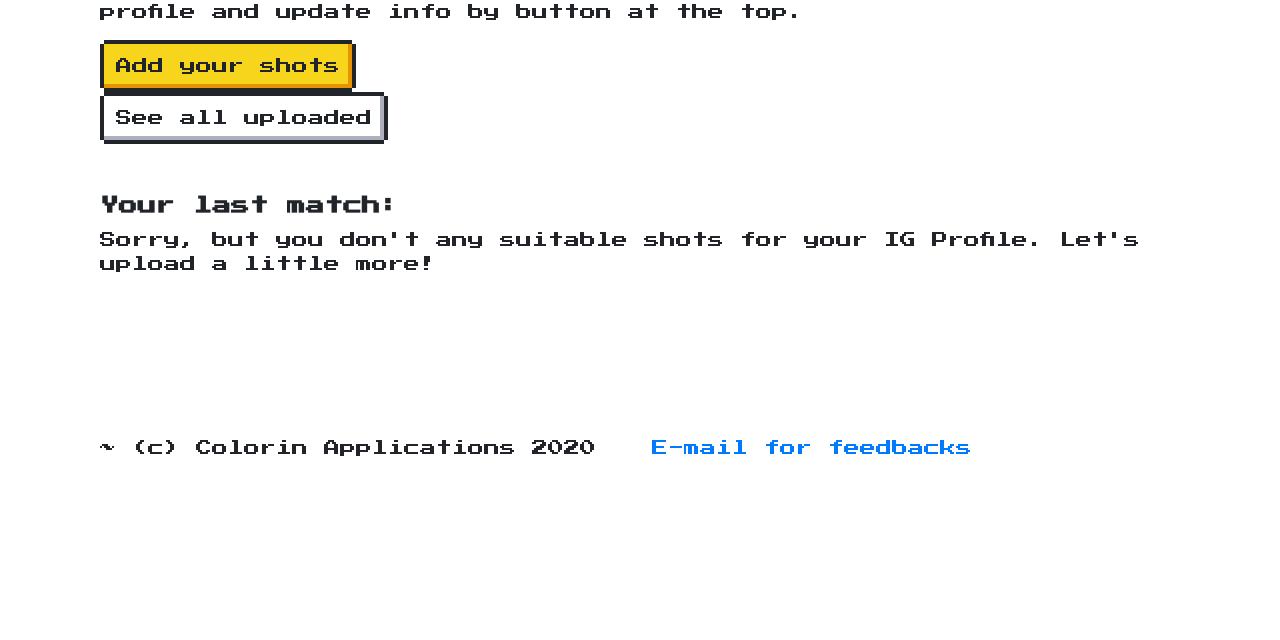
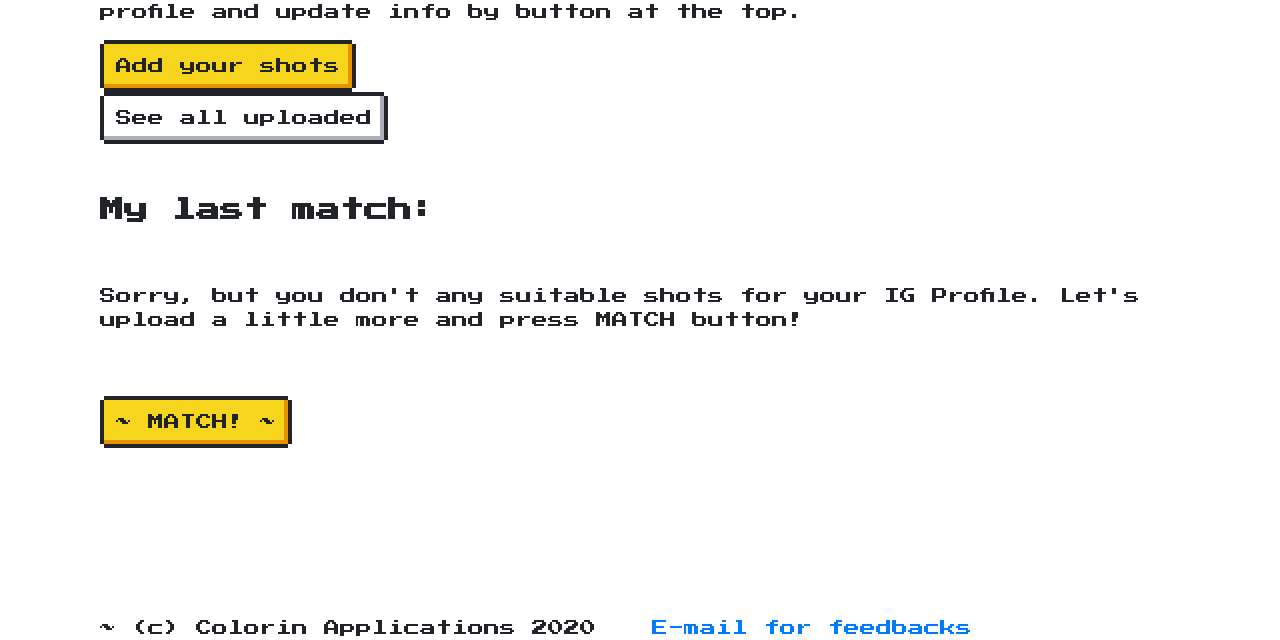
Before and after one commit to ksradau/colorin, a Python web app: template src/apps/colorin/jinja2/colorin/index.html in a window 1280 px wide. Shown: the part 406-1046 px from the top of the page. Before the commit the page ends 862 px from the top, so only its background shows below. Run offline with Jinja, Linux system fonts and the light colour scheme; the template is opened without the code that fills it, so the values that code supplies are empty; some libraries are stand-ins or nearby versions.

Commit message:
Template updated with Match block

```diff
--- a/src/apps/colorin/jinja2/colorin/index.html
+++ b/src/apps/colorin/jinja2/colorin/index.html
@@ -29,16 +29,18 @@
 <a class="nes-btn" href="{{ url('colorin:colorin-all') }}">See all uploaded</a>
 
 <br/><br/><br/>
-<h3>Your last match:</h3>
+<h2>My last match:</h2>
+<br/><br/>
 
 {% if not uploaded_photo_match_list %}
-<p>Sorry, but you don't any suitable shots for your IG Profile. Let's upload a little more!</p>
+<p>Sorry, but you don't any suitable shots for your IG Profile. Let's upload a little more and press MATCH button!</p>
 {% else %}
 {% for item in uploaded_photo_match_list %}
             <a href="{{ item.photo.url }}"><img src="{{ item.photo.url }}" height="200px"></a>
 {% endfor %}
-<a class="nes-btn is-warning" href="{{ url('colorin:download') }}">Download match in ZIP!</a>
+<a class="nes-btn is-warning" href="{{ url('colorin:download') }}">Download last match in ZIP!</a>
 {% endif %}
-
+<br/><br/>
+<a class="nes-btn is-warning" href="{{ url('colorin:match') }}">~ MATCH! ~</a><br/><br/>
 
 {% endblock %}
```
